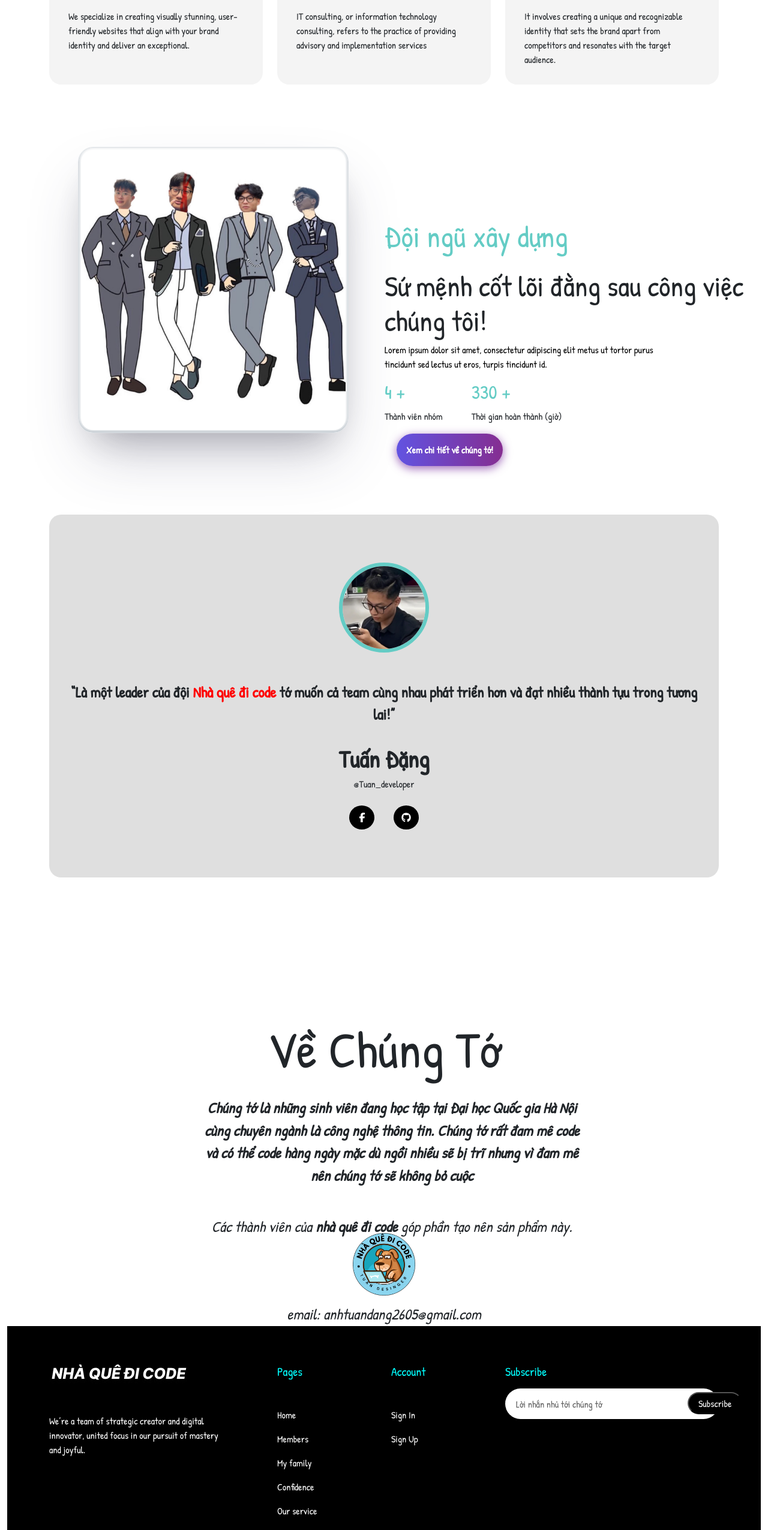
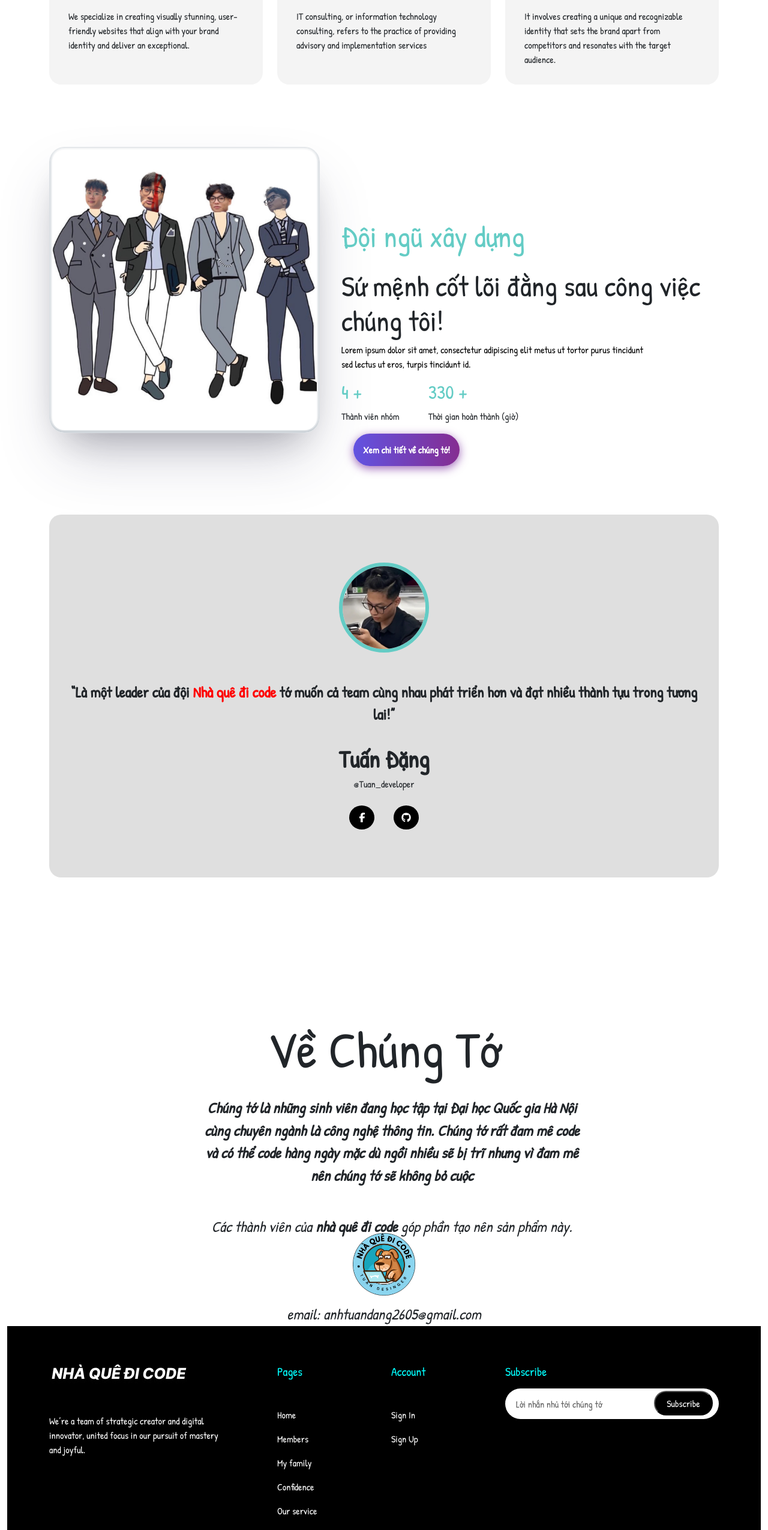
Before and after one commit to Tuan-Dang05/nha-que-di-code, a React (Create React App) app: page / in a window 1280 px wide. Shown: the part 3124-5675 px from the top of the page at 60% size. Built offline with nearby package versions, Linux system fonts and the light colour scheme.

Commit message:
update: contact.css & responsive construction

```diff
--- a/src/HOME/contact/contact.css
+++ b/src/HOME/contact/contact.css
@@ -7,7 +7,7 @@
     text-decoration: none;
     color: white;
     background-color: black;
-    padding: 0.3rem 1rem;
+    padding: 0.4rem 1.2rem;
     margin: -12px 0;
     border-radius: 20px;
   }
@@ -23,7 +23,7 @@
     background-color: none;
     border: none;
     padding-right: 20px;
-    width: 18rem;
+    width: 14.5rem;
   }
   .search input::placeholder{
     color: rgb(99, 99, 99);
--- a/src/HOME/contact/contact.jsx
+++ b/src/HOME/contact/contact.jsx
@@ -12,7 +12,8 @@
         e.preventDefault();
 
         if (check !== ''){
-            document.getElementById('check_err').innerHTML = 'Email đã được gửi đi!'
+            document.getElementById('check_err2').innerHTML = 'Email đã được gửi đi!'
+            document.getElementById('check_err').innerHTML = ''
             e.preventDefault();
             emailjs
             .sendForm('service_j1mhyuc', 'template_ghg7094', form.current, {
@@ -28,6 +29,7 @@
             );
         }else{
             document.getElementById('check_err').innerHTML = 'Vui lòng nhập một vài kí tự !'
+            document.getElementById('check_err2').innerHTML = ''
         }
 
     }
@@ -63,6 +65,7 @@
                         <div className="col-lg-4">
                             <h5 style={{ color: 'cyan' }}>Subscribe</h5>
                             <div className='text-center' id='check_err' style={{ color: 'red', margin: '-1rem 0px' }}></div>
+                            <div className='text-center' id='check_err2' style={{ color: 'green', margin: '-1rem 0px' }}></div>
                             <form ref={form} onSubmit={sendEmail}>
                                 <div className="search">
 
--- a/src/HOME/contruction/contruc.css
+++ b/src/HOME/contruction/contruc.css
@@ -48,3 +48,9 @@
   .btn-hover:focus {
     outline: none;
   }
+  /* @media (max-width:400px) {
+    .aboutUs{
+      margin-left: -100px;
+      background-color: red;
+    }
+  } */
--- a/src/HOME/contruction/contruc.jsx
+++ b/src/HOME/contruction/contruc.jsx
@@ -4,13 +4,13 @@
     return (
         <div>
             {/* <!-- about us --> */}
-            <section className="aboutUs ms-5">
+            <section className="aboutUs">
                 <div className="container">
                     <div className="row">
                         <div className="col-lg-5" data-aos="fade-up" data-aos-duration={1000}>
                             <img src="./img/contruction.jpg" className="img-fluid img-thumbnail mt-5" alt='' style={{borderRadius:'25px'}} />
                         </div>
-                        <div className="col-lg-7 ps-5" data-aos="fade-up" data-aos-duration={1500}>
+                        <div className="col-lg-7 ps-4" data-aos="fade-up" data-aos-duration={1500}>
                             <p style={{ color: '#64ccc5', marginTop: '10rem', fontSize: 50 }} ref={ref}>
                                 {contruc}
                             </p>
```
